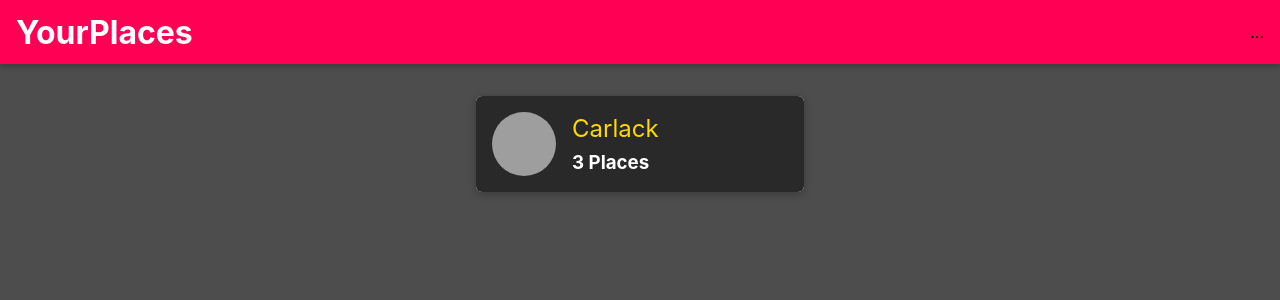
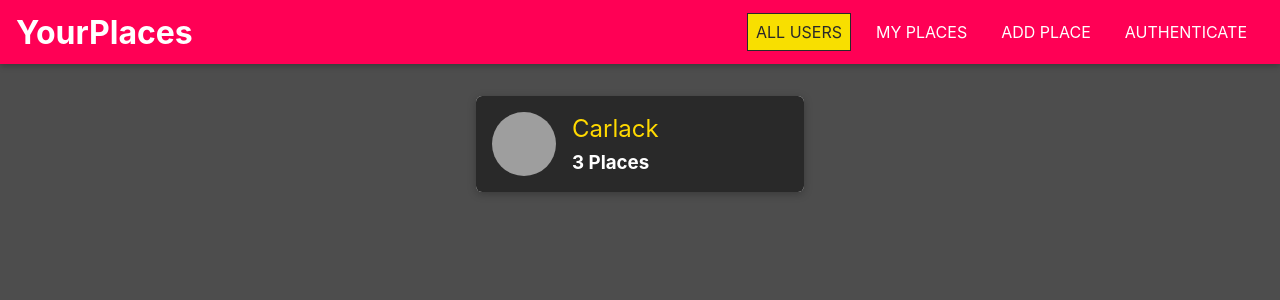
Before and after one commit to ort-cloud/mern-app-frontend, a React (Create React App) app: page / in a window 1280 px wide. Shown: the top 300 px of the page. Built offline with nearby package versions, Linux system fonts and the light colour scheme; grey boxes are pictures that could not be loaded.

Commit message:
added nav links

```diff
--- a/src/shared/components/Nav/MainNav.js
+++ b/src/shared/components/Nav/MainNav.js
@@ -2,6 +2,7 @@
 import MainHeader from "./MainHeader";
 import {Link} from "react-router-dom";
 import "./MainNav.css";
+import NavLinks from "./NavLinks";
 
 const MainNav = (props) => {
   return (
@@ -14,7 +15,9 @@
       <h1 className='main-nav__title'>
         <Link to='/'>YourPlaces</Link>
       </h1>
-      <nav>...</nav>
+      <nav>
+        <NavLinks />
+      </nav>
     </MainHeader>
   );
 };
--- a/src/shared/components/Nav/NavLinks.css
+++ b/src/shared/components/Nav/NavLinks.css
@@ -0,0 +1,76 @@
+.nav-links {
+  list-style: none;
+  margin: 0;
+  padding: 0;
+  width: 100%;
+  height: 100%;
+  display: flex;
+  flex-direction: column;
+  justify-content: center;
+  align-items: center;
+}
+
+.nav-links li {
+  margin: 1rem;
+}
+
+.nav-links a {
+  border: 1px solid transparent;
+  color: #292929;
+  text-decoration: none;
+  padding: 0.5rem;
+}
+
+.nav-links a:hover,
+.nav-links a:active,
+.nav-links a.active {
+  background: #f8df00;
+  border-color: #292929;
+  color: #292929;
+}
+
+.nav-links button {
+  cursor: pointer;
+  border: 1px solid #292929;
+  color: #292929;
+  background: transparent;
+  padding: 0.5rem;
+  font: inherit;
+}
+
+.nav-links button:focus {
+  outline: none;
+}
+
+.nav-links button:hover,
+.nav-links button:active {
+  background: #292929;
+  color: white;
+}
+
+@media (min-width: 768px) {
+  .nav-links {
+    flex-direction: row;
+  }
+
+  .nav-links li {
+    margin: 0 0.5rem;
+  }
+
+  .nav-links a {
+    color: white;
+    text-decoration: none;
+  }
+
+  .nav-links button {
+    border: 1px solid white;
+    color: white;
+    background: transparent;
+  }
+
+  .nav-links button:hover,
+  .nav-links button:active {
+    background: #f8df00;
+    color: #292929;
+  }
+}
--- a/src/shared/components/Nav/NavLinks.js
+++ b/src/shared/components/Nav/NavLinks.js
@@ -0,0 +1,26 @@
+import React from "react";
+import {NavLink} from "react-router-dom";
+import "./NavLinks.css";
+
+const NavLinks = (props) => {
+  return (
+    <ul className='nav-links'>
+      <li>
+        <NavLink to='/' exact>
+          ALL USERS
+        </NavLink>
+      </li>
+      <li>
+        <NavLink to='/u1/places'>MY PLACES</NavLink>
+      </li>
+      <li>
+        <NavLink to='/places/new'>ADD PLACE</NavLink>
+      </li>
+      <li>
+        <NavLink to='/auth'>AUTHENTICATE</NavLink>
+      </li>
+    </ul>
+  );
+};
+
+export default NavLinks;
```
